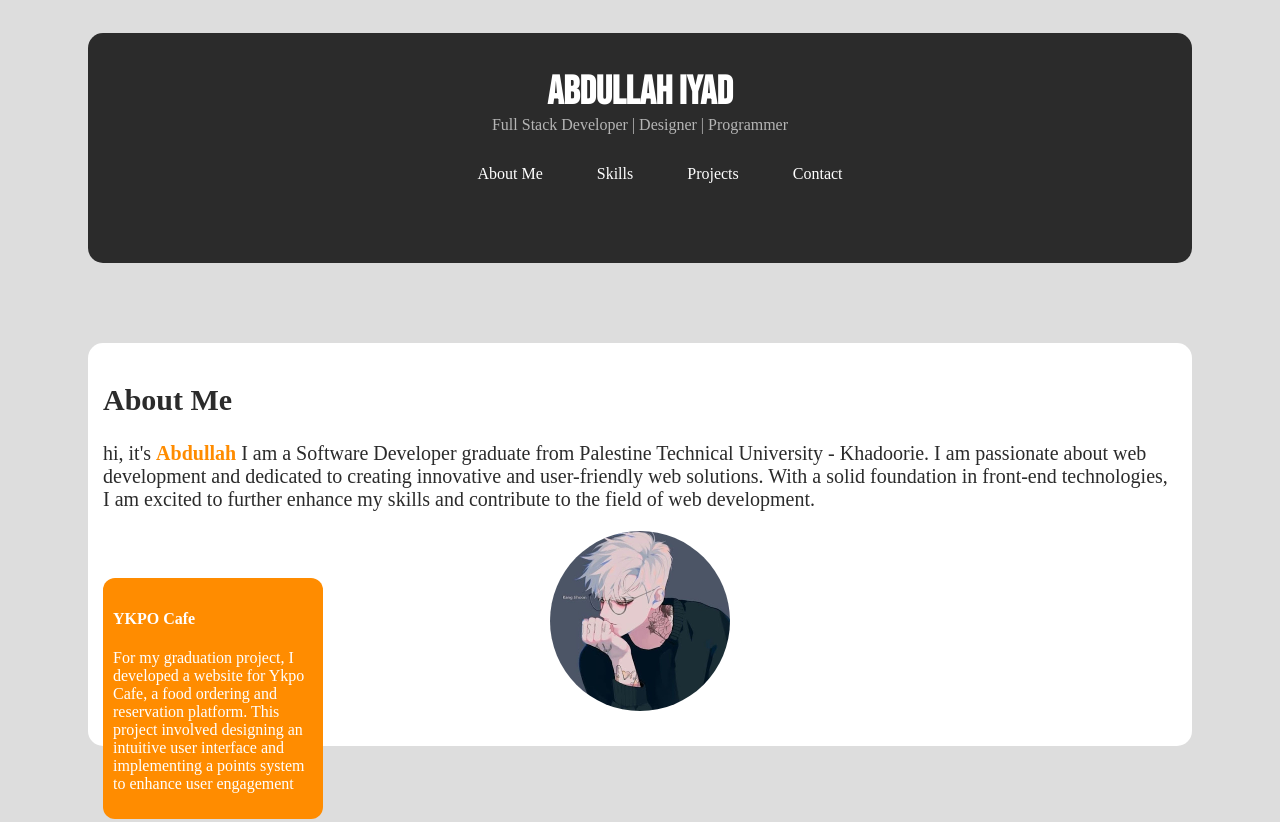
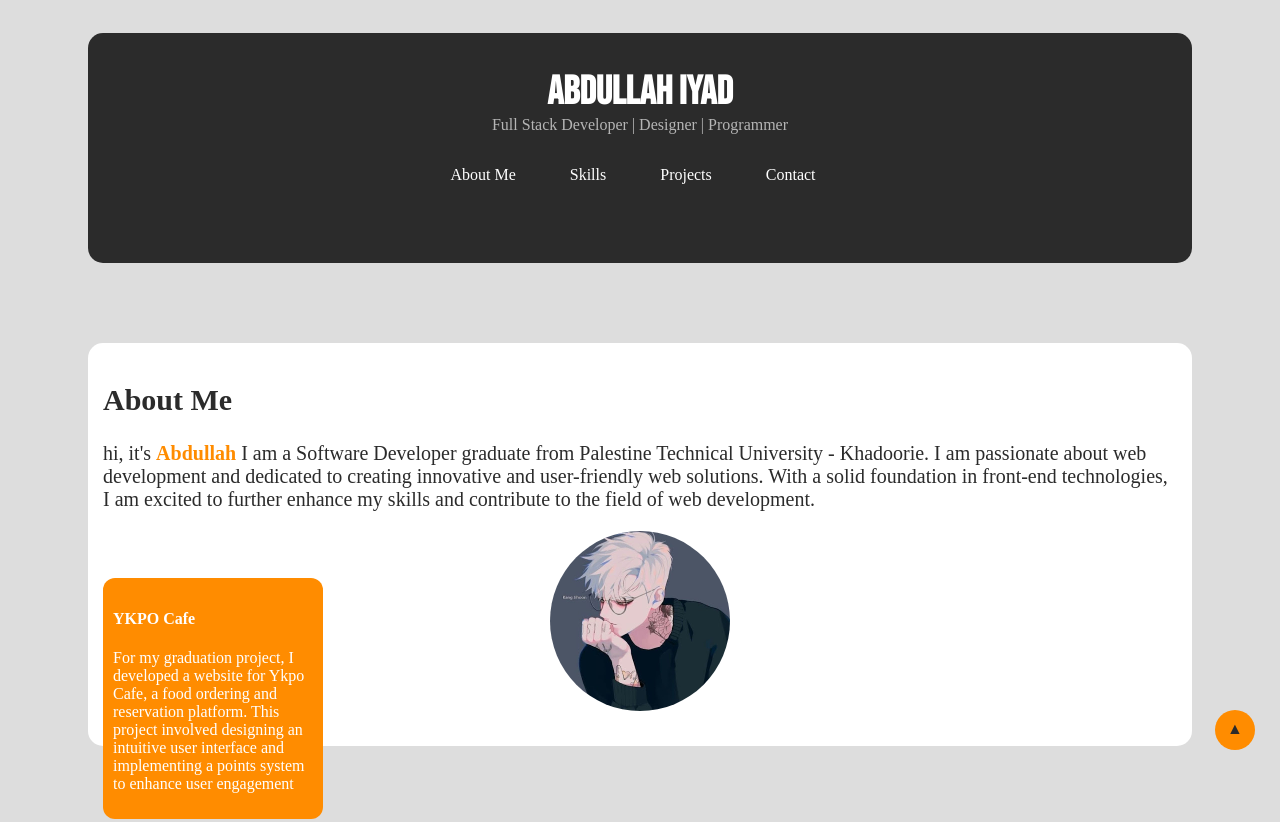
Before and after one commit to abdullahiyad/Gaza-Sky-Geeks, a plain HTML site: page Exercise 3/index.html in a window 1280 px wide. Shown: the top 822 px of the page. Drawn offline with Linux system fonts and the light colour scheme.

Commit message:
edit on exercise 3

```diff
--- a/Exercise 3/index.html
+++ b/Exercise 3/index.html
@@ -9,7 +9,7 @@
 </head>
 
 <body>
-    <header>
+    <header id="header">
         <div class="name">Abdullah iyad</div>
         <div class="major"> Full Stack Developer | Designer | Programmer</div>
         <nav>
@@ -18,11 +18,12 @@
                 <li><a href="#skills">skills </a></li>
                 <li><a href="#projects">projects</a></li>
                 <li><a href="#contact">contact</a></li>
+                <li><a href="#header" class="top-btn">&#9650;</a></li>
             </ul>
         </nav>
     </header>
     <main>
-        <section id="#about-me" class="about-me">
+        <section id="about-me" class="about-me">
             <h2 class="section-header">About me</h2>
             <p>hi, it's <span>Abdullah</span>
                 I am a Software Developer graduate from Palestine Technical University - Khadoorie. I am
--- a/Exercise 3/style.css
+++ b/Exercise 3/style.css
@@ -48,6 +48,25 @@ header nav li a {
   text-transform: capitalize;
 }
 header nav li a:hover {
+  color: #ff8c00;
+}
+header .top-btn {
+  height: 20px;
+  width: 20px;
+  position: fixed;
+  right: 25px;
+  bottom: 50px;
+  background-color: #ff8c00;
+  color: #2b2b2b;
+  padding: 10px;
+  border-radius: 50%;
+  -webkit-border-radius: 50%;
+  -moz-border-radius: 50%;
+  -ms-border-radius: 50%;
+  -o-border-radius: 50%;
+}
+header .top-btn:hover {
+  background-color: #2b2b2b;
   color: #ff8c00;
 }
 section {
```
